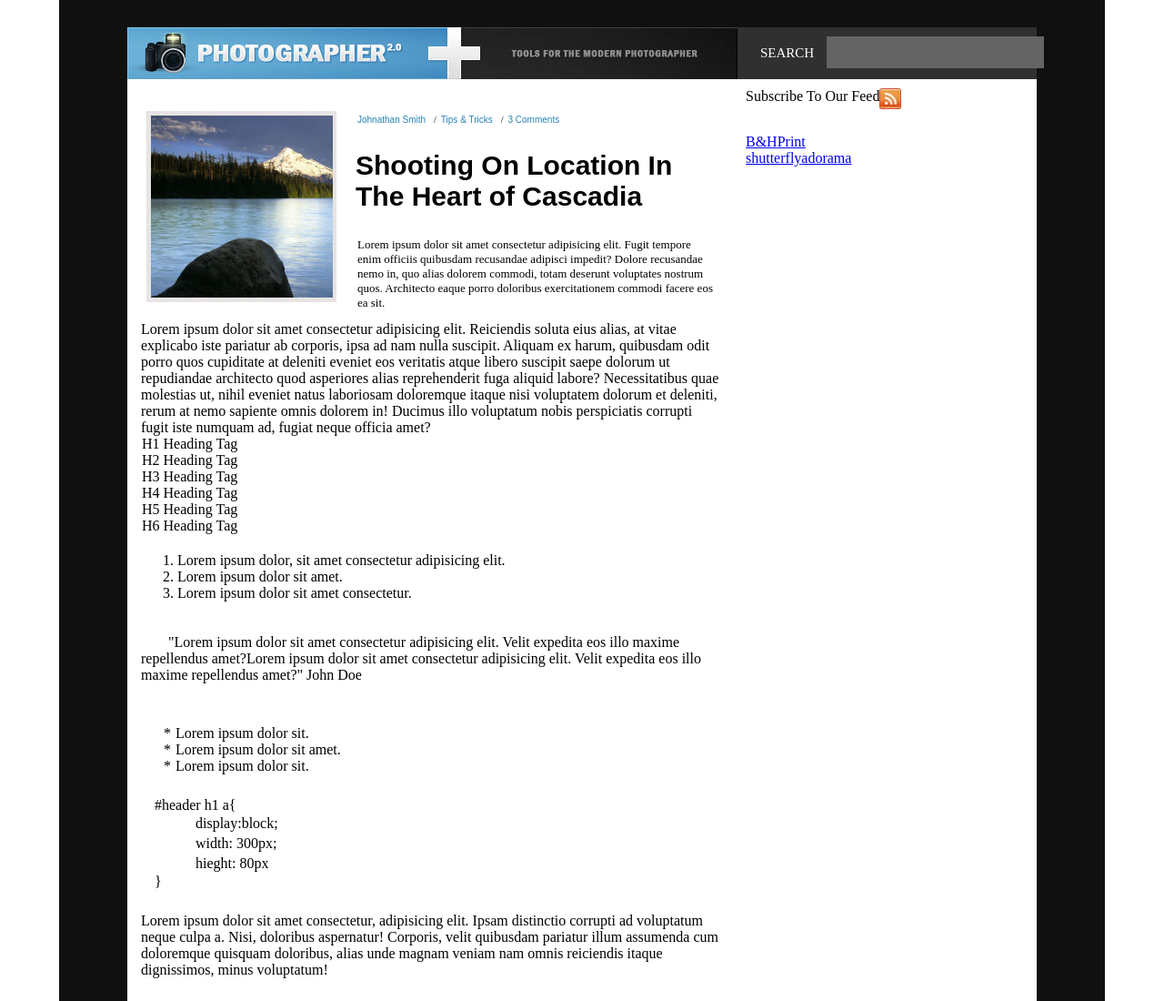
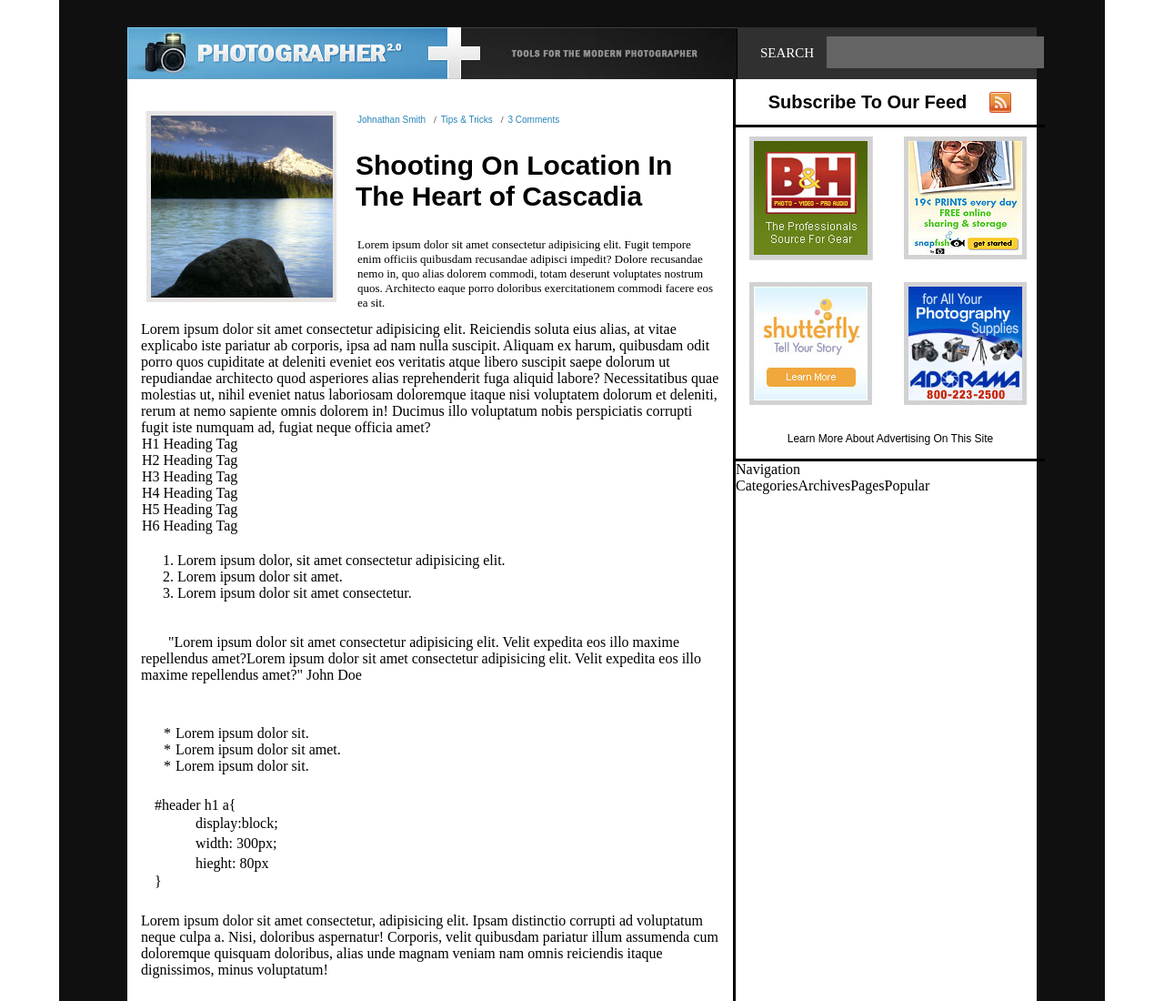
Before and after one commit to Kujjik/maketplace, a website built with webpack: page src/index.html in a window 1280 px wide. Shown: the top 1100 px of the page at 91% size. Built offline with nearby package versions, Linux system fonts and the light colour scheme; files whose address does not match are found by name.

Commit message:
updae sidebar

```diff
--- a/src/index.html
+++ b/src/index.html
@@ -110,24 +110,36 @@
                     <div class="sub-feed-text">
                         Subscribe To Our Feed
                     </div>
-
-                    <div class="icon-sub-feed">
-                        <a  class="icon-sub-feed" href="#"></a>
-                    </div>
+                    <a  class="icon-sub-feed" href="#"></a>
                 </div>
 
                 <div class="top-side-banners">
                     <div class="link-banners-container">
-                        <a href="#" class="BH">B&H</a>
-                        <a href="#" class="snapfish">Print</a>
+                        <a href="#" class="icon-right-bar BH"></a>
+                        <a href="#" class="icon-right-bar snapfish"></a>
                     </div>
                     <div class="link-banners-container">
-                        <a href="#" class="shutterfly">shutterfly</a>
-                        <a href="#" class="adorama">adorama</a>
+                        <a href="#" class="icon-right-bar shutterfly"></a>
+                        <a href="#" class="icon-right-bar adorama"></a>
+                    </div>
+                    <div class="sidebar-information">Learn More About Advertising On This Site</div>
+                </div>
+
+                <div class="navigation-container">
+                    <div class="text-navigation">
+                        Navigation
+                    </div>
+                    <div class="sidebar-nav-menu">
+                        <div class="categories">Categories</div>
+                        <div class="archives">Archives</div>
+                        <div class="pages">Pages</div>
+                        <div class="popular">Popular</div>
                     </div>
                 </div>
 
             </div>
+
+
     </div>
 
 </div>
--- a/src/sass/main.scss
+++ b/src/sass/main.scss
@@ -196,11 +196,12 @@ body {
 
 //sidebar
 .sidebar {
-    width: 310px;
+    width: 100%;
     height: 100%;
-    padding: 10px;
     display: flex;
     flex-direction: column;
+    border-left: solid;
+
 }
 
 .sub-feed {
@@ -208,6 +209,16 @@ body {
     flex-direction: row;
     width: 100%;
     height: 50px;
+    justify-content: center;
+    align-items: center;
+    border:#000000;
+    border-bottom: solid;
+}
+
+.sub-feed-text {
+    font-family: $font-style;
+    font-weight: bold;
+    font-size: 20px;
 }
 
 .icon-sub-feed {
@@ -215,17 +226,75 @@ body {
     height: 50px;
     background-image: url(/dist/assets/sub-feed.jpg);
     background-repeat: no-repeat;
-
+    background-position: 25px;
 }
 
 .top-side-banners {
     display: flex;
     flex-direction: column;
-    // width: ;
-    // height: ;
+    align-items: center;
+    border-bottom: solid;
 }
 
 .link-banners-container {
     display: flex;
     flex-direction: row;
 }
+.icon-right-bar {
+    width: 140px;
+    height: 140px;
+    background-repeat: no-repeat;
+    margin:  10px 15px 10px 15px;
+}
+.BH {
+    background-image: url(/dist/assets/B&H-sidebar.jpg);
+}
+
+.snapfish {
+    background-image: url(/dist/assets/snapfish.jpg);
+}
+
+.shutterfly {
+    background-image: url(/dist/assets/shutterfly-sidebar.jpg);
+}
+
+.adorama {
+    background-image: url(/dist/assets/adorama-sidebar.jpg);
+}
+
+.sidebar-information {
+    margin: 15px auto;
+    font-size: 12px;
+    font-family: $font-style;
+}
+
+.sidebar-nav-menu {
+    display: flex;
+    flex-direction: row;
+}
+
+.categories {
+    display: flex;
+    flex-direction: column;
+}
+
+
+
+
+
+
+
+
+
+
+.archives {
+    height: 30px;
+}
+
+.pages {
+    height: 30px;
+}
+
+.popular {
+    height: 30px;
+}
```
